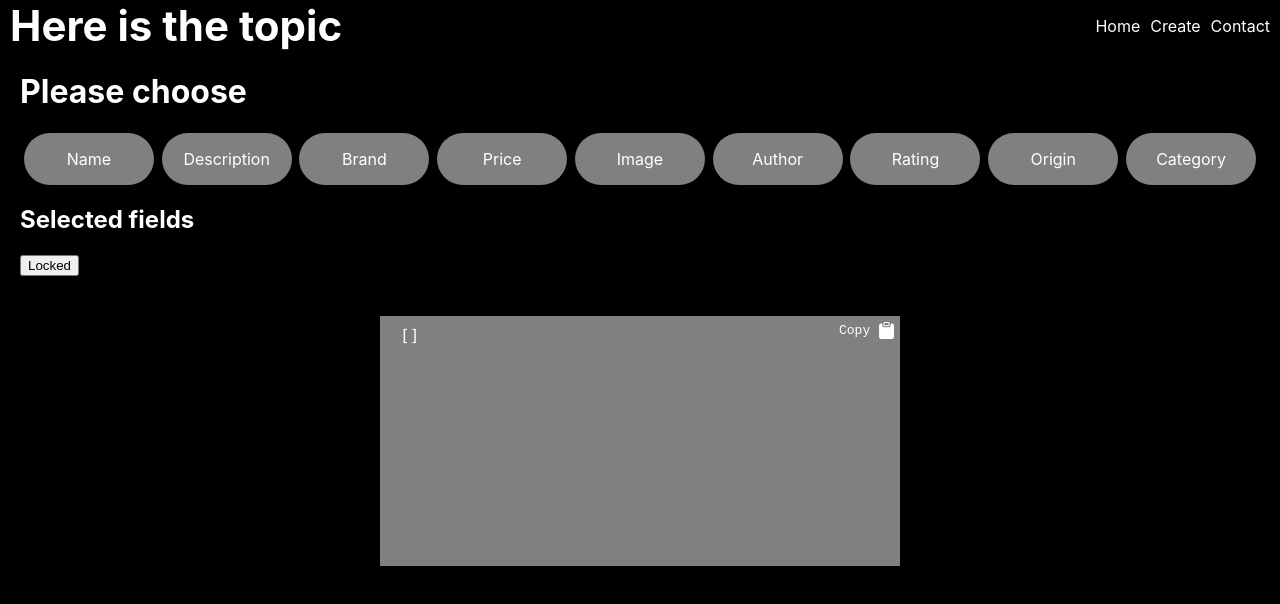
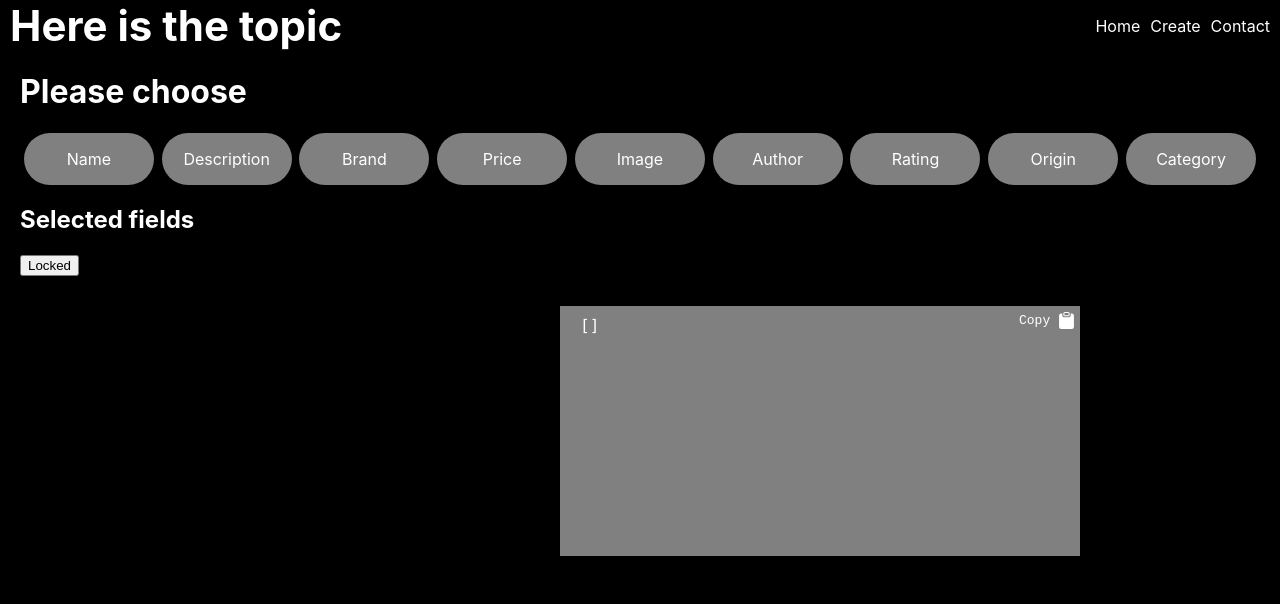
Before and after one commit to larrywongkahei/JsonDataMaker, a React (Create React App) app: page /customjson in a window 1280 px wide. Both pictures are taken after a click on the input "Lock". Shown: the top 604 px of the page. Built offline with nearby package versions, Linux system fonts and the light colour scheme.

Commit message:
Modified custom create input field and code field to be parallel

```diff
--- a/src/Components/CustomJson.jsx
+++ b/src/Components/CustomJson.jsx
@@ -25,7 +25,7 @@ export function CustomJson(){
 
     const [showPrice, setShowPrice] = useState("");
     function priceHandler(e){
-        setShowPrice(parseInt(e.target.value))
+        setShowPrice(e.target.value)
     }
 
     const [showImage, setShowImage] = useState("");
@@ -139,6 +139,7 @@ export function CustomJson(){
             {lockFields ? <input type="submit" onClick={handleLockFields} value="Locked"/>
             : <input type="submit" onClick={handleLockFields} value="Lock"/>}
             {lockFields ?
+            <div style={{display:"flex", justifyContent:"space-around"}}>
                 <div style={{display:"flex", flexDirection:"column", textAlign:"center"}}>
                     <div style={listToShow.includes("Name") ? {display:"block"} : {display : "none"}}> <p>Input Name</p> <input type="text" value={showName} onChange={nameHandler} style={{borderRadius:"20px", height:"30px", width:"240px"}}/> </div>
                     <div style={listToShow.includes("Description") ? {display:"block"} : {display : "none"}}> <p>Input Description</p> <input type="text" value={showDescription} onChange={descriptionHandler} style={{borderRadius:"20px", height:"30px", width:"240px"}}/> </div>
@@ -152,12 +153,8 @@ export function CustomJson(){
                     <div style={{display:"flex", justifyContent:"center", marginTop:"10px"}}>
                         <input type="submit" onClick={ConfirmFields} value="Enter" style={listToShow.length > 0 ? {display:"block"} : {display:"none"}}/>
                     </div>
-            </div> : null}
-
-            <div>
-
                 </div>
-            <pre style={{backgroundColor:"grey", width:"480px", height:"230px", whiteSpace:"pre-wrap", overflow:"scroll", paddingTop:"10px", paddingLeft:"20px", paddingRight:"20px", paddingBottom:"10px", margin:"auto", position:"relative", marginTop:"30px"}}>
+                <pre style={{backgroundColor:"grey", width:"480px", height:"230px", whiteSpace:"pre-wrap", overflow:"scroll", paddingTop:"10px", paddingLeft:"20px", paddingRight:"20px", paddingBottom:"10px", position:"relative", marginTop:"30px"}}>
                     <div style={{display:"flex", position:"absolute", top:"-6px", right:"5px", justifyItems:"center", alignItems:"center", cursor:"pointer"}} onClick={CopyToClipboard}>
                         <p>Copy </p>
                         <BsFillClipboardFill size={17}/>
@@ -166,6 +163,7 @@ export function CustomJson(){
                     {JSON.stringify(json, null, 2)}
                     </code>
                 </pre>
+            </div> : null}
         </div>
 
     )
```
Lines whose indentation alone changed are shown as unchanged.
